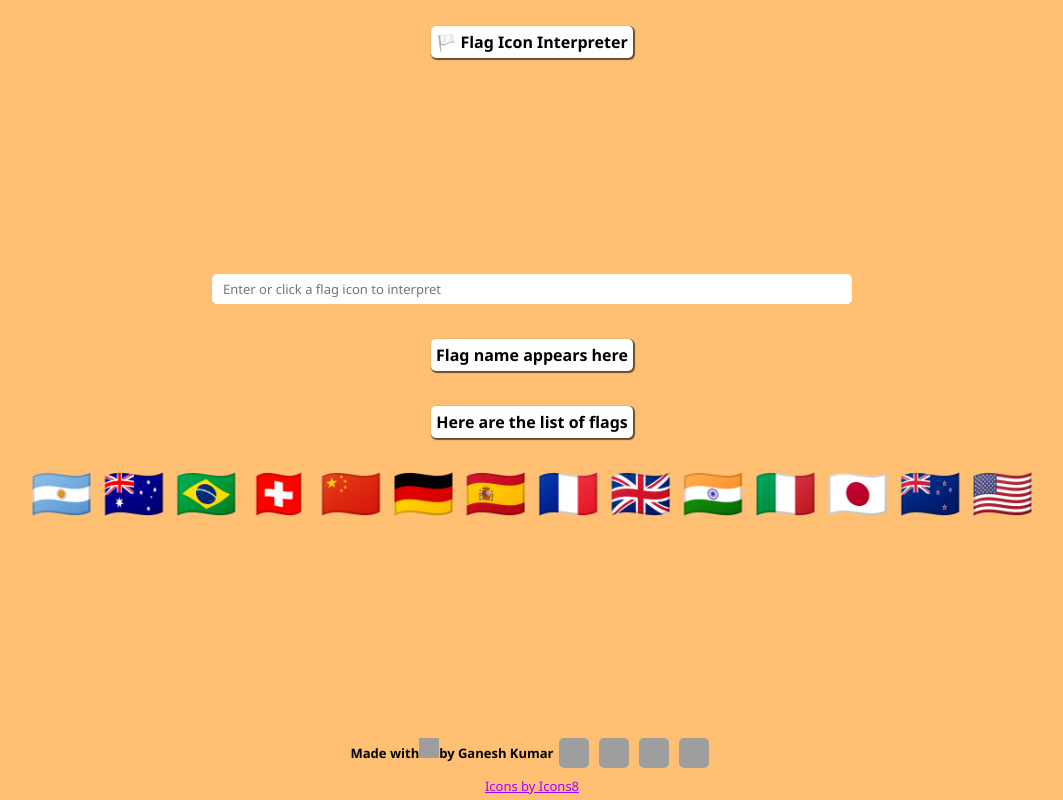
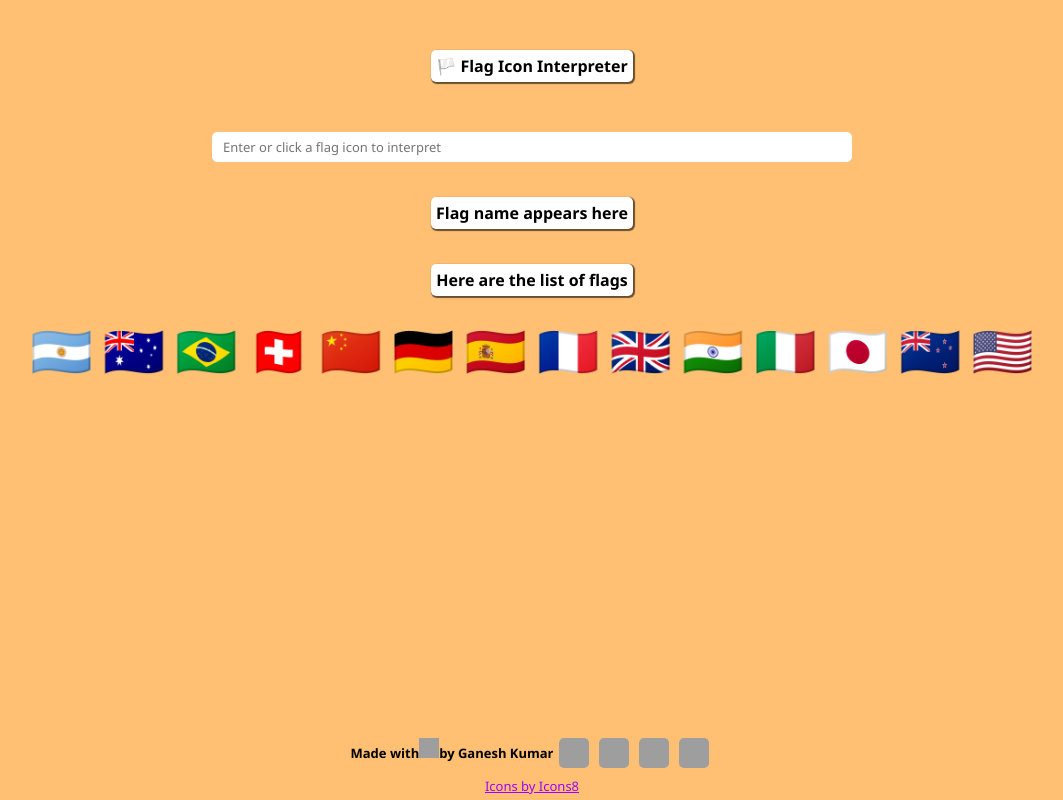
Before and after one commit to mvganeshkumar06/flag-icon-interpreter, a React (Create React App) app: page / in a window 1280 px wide. Shown: the whole page, without its empty margins (108-1171 px from the left). Built offline with nearby package versions, Linux system fonts and the light colour scheme; grey boxes are pictures that could not be loaded.

Commit message:
styles: updated styles

```diff
--- /dev/null
+++ b/public/index.css
@@ -0,0 +1,3 @@
+body {
+  background-color: #ffc073;
+}
--- a/public/index.html
+++ b/public/index.html
@@ -7,6 +7,7 @@
     <meta name="keywords" content="flags,icons,interpreter app" />
     <meta name="author" content="M.V.Ganesh Kumar" />
     <title>Flag Icon Interpreter</title>
+    <link rel="stylesheet" href="./index.css" />
   </head>
   <body>
     <div id="root"></div>
--- a/src/App.css
+++ b/src/App.css
@@ -13,12 +13,10 @@
   flex-direction: column;
   align-items: center;
   justify-content: center;
-  background-color: #ffc073;
 }
 
 #mainHead {
-  position: absolute;
-  top: 10px;
+  margin: 50px 0px;
 }
 
 #mainHead,
@@ -47,6 +45,7 @@
   display: flex;
   flex-wrap: wrap;
   justify-content: center;
+  margin-bottom: 50px;
 }
 
 #outputHead {
@@ -72,7 +71,8 @@
 }
 
 footer {
-  position: absolute;
+  margin-top: auto;
+  position: relative;
   bottom: 0px;
   display: flex;
   flex-direction: column;
```
